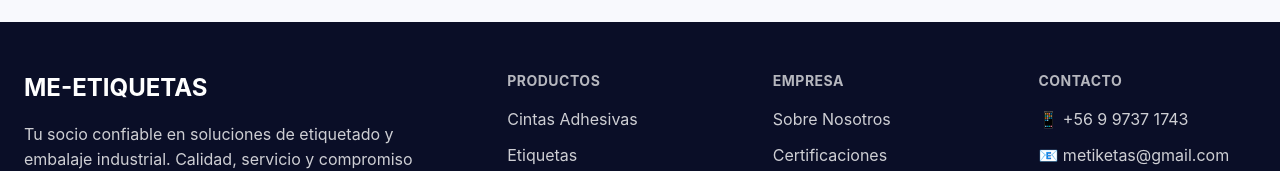
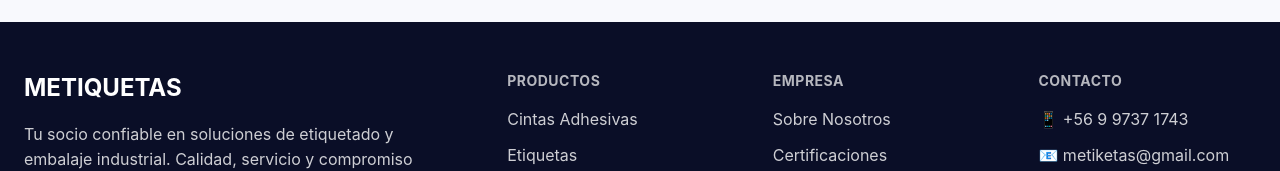
Before and after one commit to JuanOrtizLeiva/me-etiquetas, a website: page index.html in a window 1280 px wide. Shown: the part 2047-2218 px from the top of the page. Drawn offline with Linux system fonts and the light colour scheme.

Commit message:
Update index.html

```diff
--- a/index.html
+++ b/index.html
@@ -1816,7 +1816,7 @@
         <div class="container">
             <div class="footer-grid">
                 <div class="footer-brand">
-                    <h3>ME-ETIQUETAS</h3>
+                    <h3>METIQUETAS</h3>
                     <p>
                         Tu socio confiable en soluciones de etiquetado y embalaje industrial.
                         Calidad, servicio y compromiso desde 2010.
```
